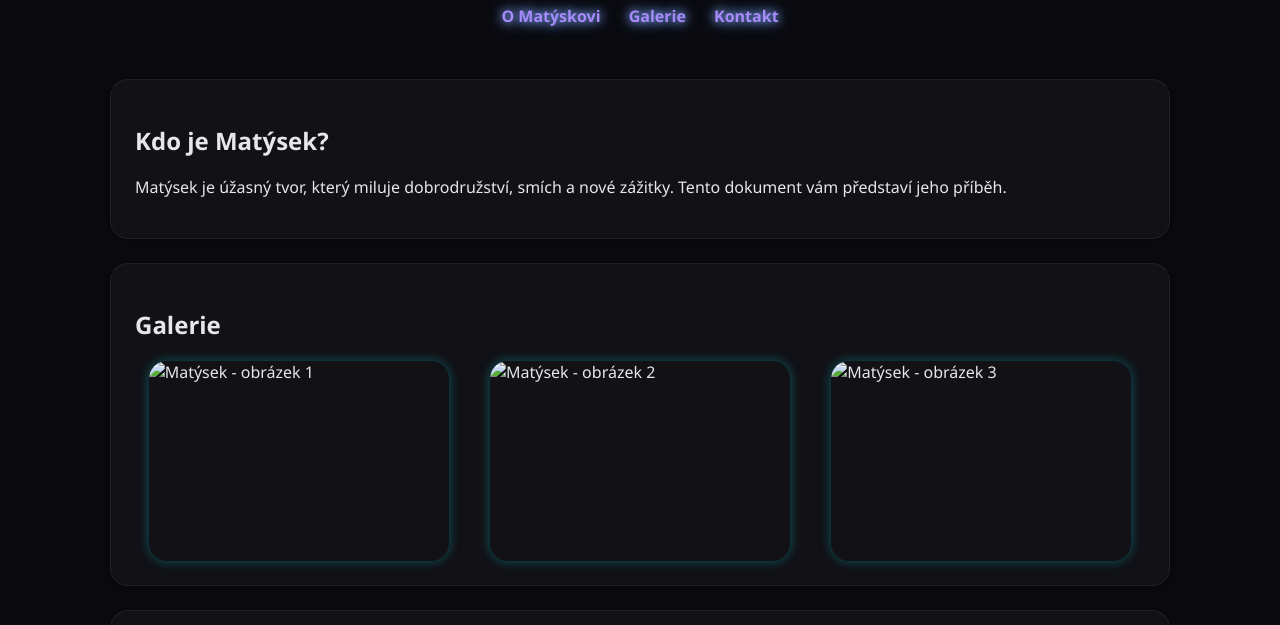
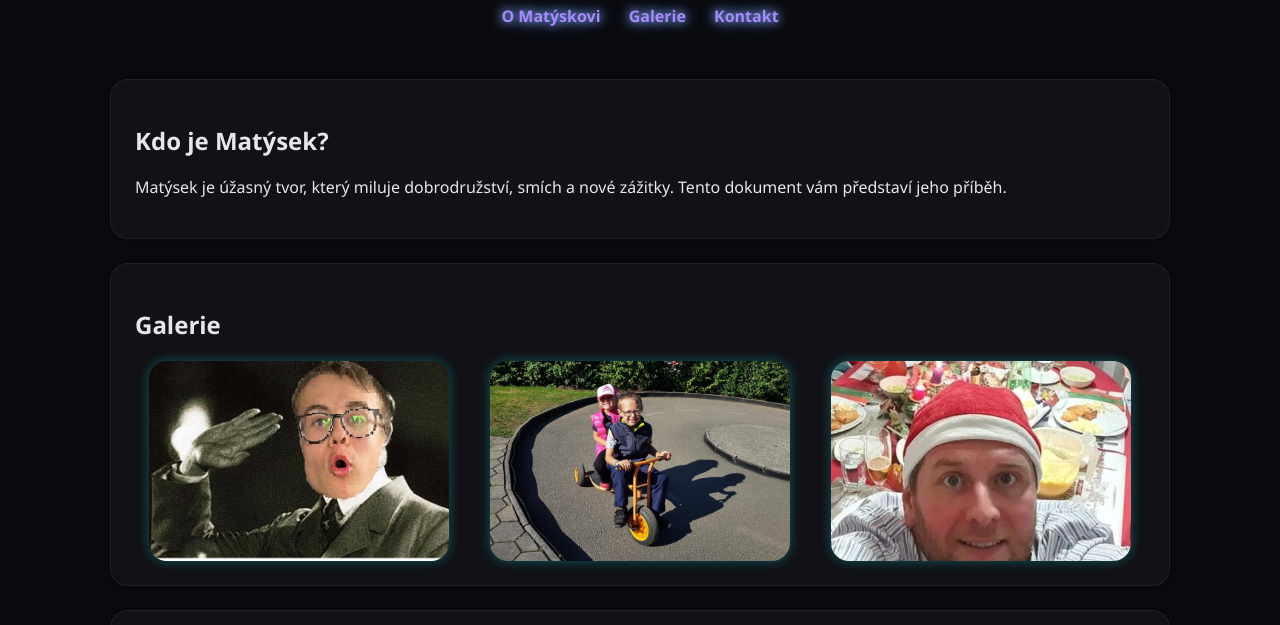
Before and after one commit to austrianpainter14/matysek-web, a plain HTML site: page index.html in a window 1280 px wide. Shown: the part 136-761 px from the top of the page. Drawn offline with Linux system fonts and the light colour scheme.

Commit message:
Update index.html

```diff
--- a/index.html
+++ b/index.html
@@ -25,9 +25,9 @@
         <section id="gallery" class="card fade-in">
             <h2>Galerie</h2>
             <div class="gallery">
-                <img src="img/img1.jpg" alt="Matýsek - obrázek 1">
-                <img src="img/img2.jpg" alt="Matýsek - obrázek 2">
-                <img src="img/img3.jpg" alt="Matýsek - obrázek 3">
+                <img src="img1.jpg" alt="Matýsek - obrázek 1">
+                <img src="img2.jpg" alt="Matýsek - obrázek 2">
+                <img src="img3.jpg" alt="Matýsek - obrázek 3">
               </div>
         </section>
 
```
